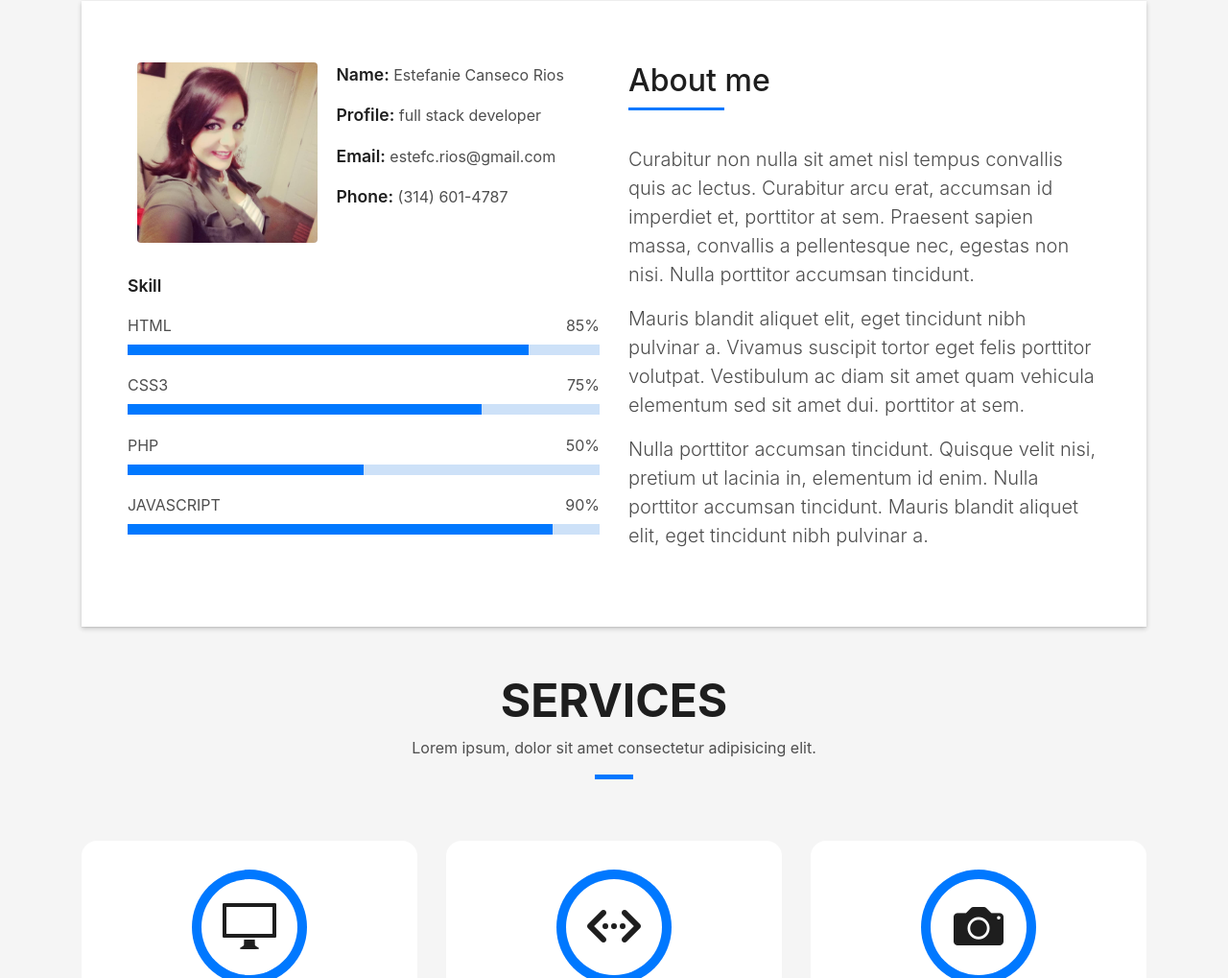
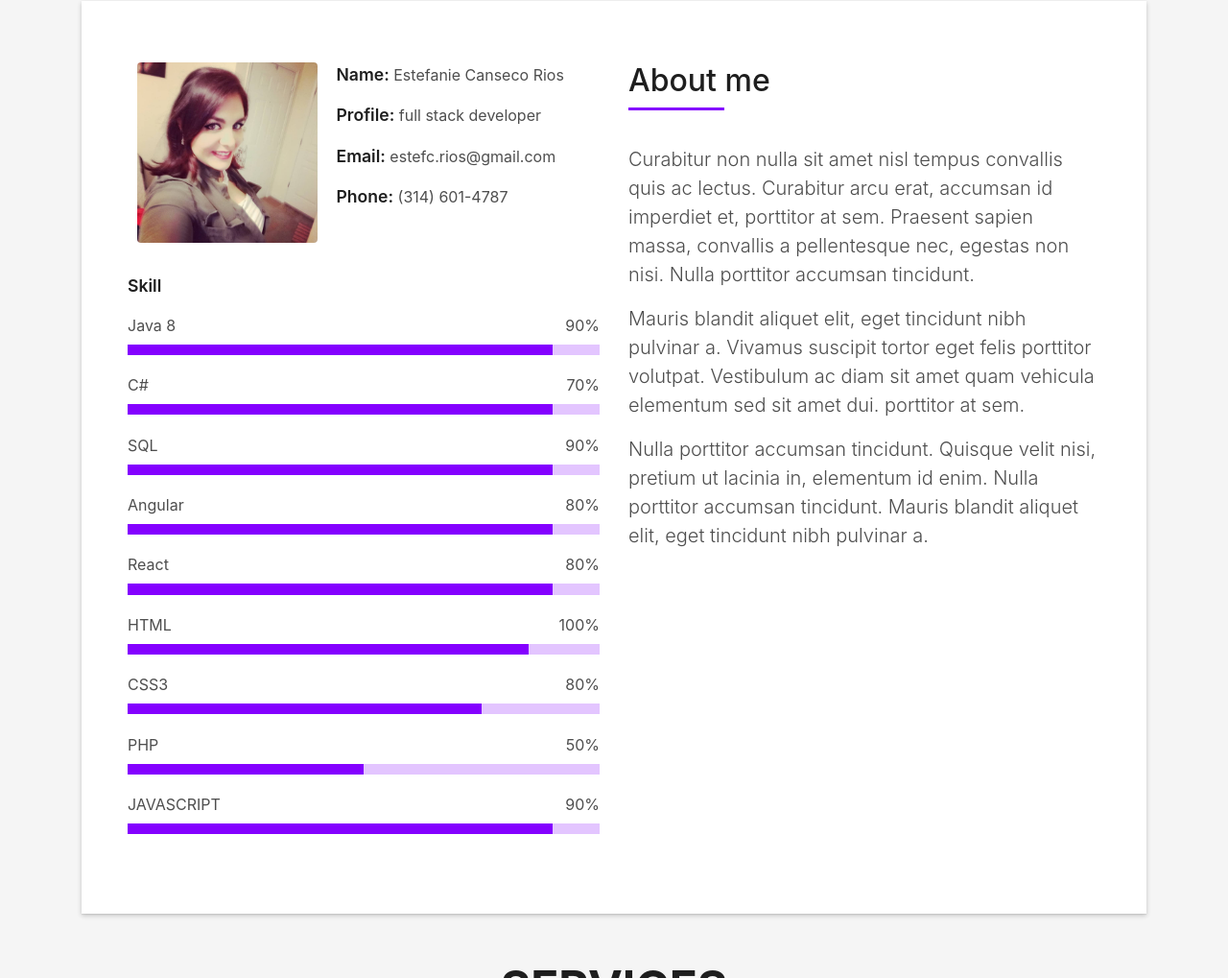
Before and after one commit to cansecoe/cansecoe.github.com, a plain HTML site: page index.html in a window 1280 px wide. Shown: the part 863-1882 px from the top of the page at 96% size. Drawn offline with Linux system fonts and the light colour scheme; files whose address does not match are found by name.

Commit message:
Appearance change
Css style changed to purple, the welcome image was changed to a paint and added the skills percentage

```diff
--- a/index.html
+++ b/index.html
@@ -37,7 +37,7 @@
   <link href="lib/lightbox/css/lightbox.min.css" rel="stylesheet">
 
   <!-- Main Stylesheet File -->
-  <link href="css/style.css" rel="stylesheet">
+  <link href="css/style-purple.css" rel="stylesheet">
 
   <!-- =======================================================
     Theme Name: DevFolio
@@ -125,12 +125,37 @@
                 </div>
                 <div class="skill-mf">
                   <p class="title-s">Skill</p>
-                  <span>HTML</span> <span class="pull-right">85%</span>
+                  <span>Java 8</span> <span class="pull-right">90%</span>
+                  <div class="progress">
+                    <div class="progress-bar" role="progressbar" style="width: 90%" aria-valuenow="90" aria-valuemin="0"
+                      aria-valuemax="100"></div>
+                  </div>
+                  <span>C#</span> <span class="pull-right">70%</span>
+                  <div class="progress">
+                    <div class="progress-bar" role="progressbar" style="width: 90%" aria-valuenow="90" aria-valuemin="0"
+                      aria-valuemax="100"></div>
+                  </div>
+                  <span>SQL</span> <span class="pull-right">90%</span>
+                  <div class="progress">
+                    <div class="progress-bar" role="progressbar" style="width: 90%" aria-valuenow="90" aria-valuemin="0"
+                      aria-valuemax="100"></div>
+                  </div>
+                  <span>Angular</span> <span class="pull-right">80%</span>
+                  <div class="progress">
+                    <div class="progress-bar" role="progressbar" style="width: 90%" aria-valuenow="90" aria-valuemin="0"
+                      aria-valuemax="100"></div>
+                  </div>
+                  <span>React</span> <span class="pull-right">80%</span>
+                  <div class="progress">
+                    <div class="progress-bar" role="progressbar" style="width: 90%" aria-valuenow="90" aria-valuemin="0"
+                      aria-valuemax="100"></div>
+                  </div>
+                  <span>HTML</span> <span class="pull-right">100%</span>
                   <div class="progress">
                     <div class="progress-bar" role="progressbar" style="width: 85%;" aria-valuenow="85" aria-valuemin="0"
                       aria-valuemax="100"></div>
                   </div>
-                  <span>CSS3</span> <span class="pull-right">75%</span>
+                  <span>CSS3</span> <span class="pull-right">80%</span>
                   <div class="progress">
                     <div class="progress-bar" role="progressbar" style="width: 75%" aria-valuenow="75" aria-valuemin="0"
                       aria-valuemax="100"></div>
```
Also changed, not shown: img/mexico-city-skyline.jpg.
